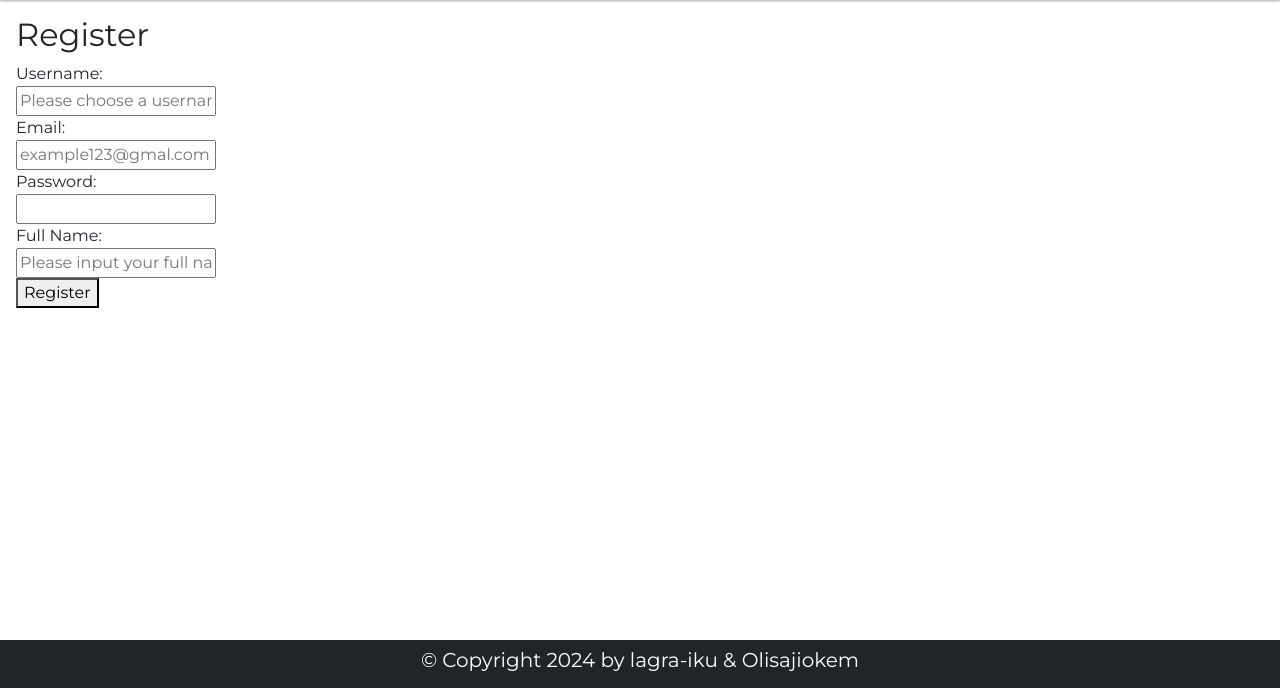
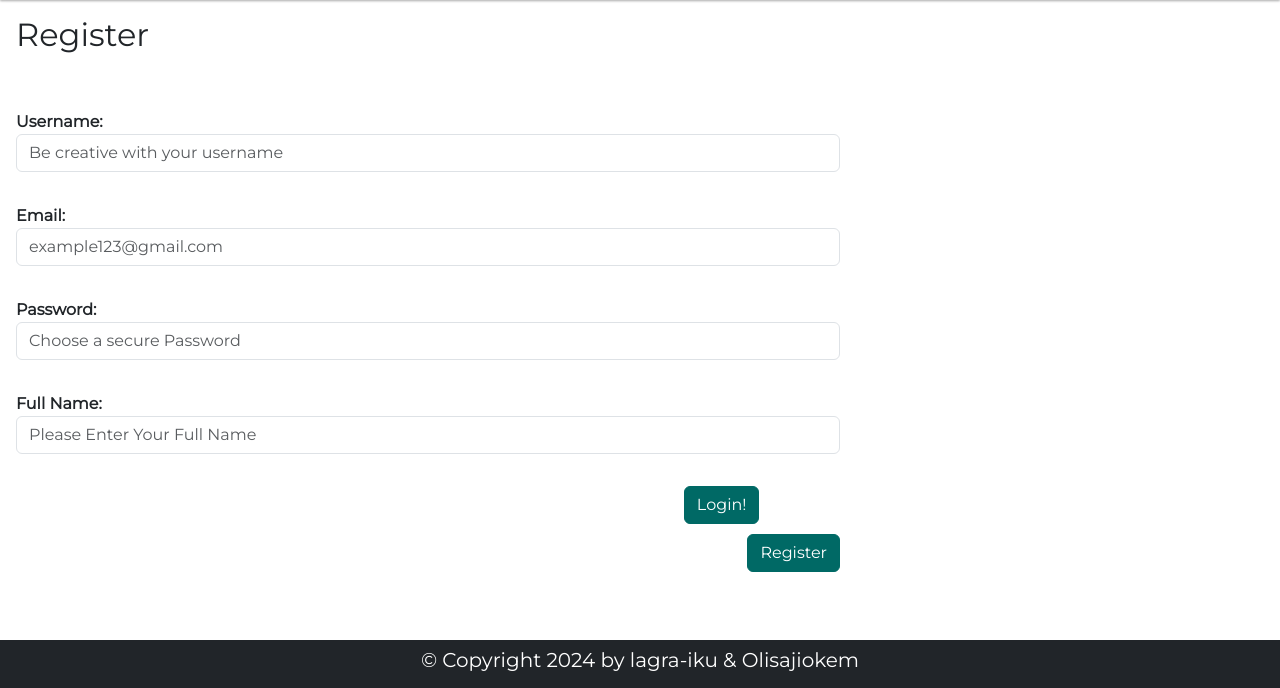
Before and after one commit to lagra-iku/aqua_manager, a Flask app: page /register in a window 1280 px wide. Shown: the part 172-860 px from the top of the page. Run offline with Flask 3, Linux system fonts and the light colour scheme.

Commit message:
editing Registeration and login pages

```diff
--- a/templates/header.html
+++ b/templates/header.html
@@ -12,7 +12,7 @@
                 <div class="row d-inline-block">
                     <nav class="nav justify-content-center">
                         <a class="nav-link text-white" href="{{ url_for('index') }}">Customer</a>
-                        <a class="nav-link text-white" href="{{ url_for('admin') }}">Admin</a>
+                        <a class="nav-link text-white" href="{{ url_for('login') }}">Admin</a>
                         <a class="nav-link text-white" href="{{ url_for('dashboard') }}">Dashboard</a>
                       </nav>
                 </div>
--- a/templates/user_profile/register.html
+++ b/templates/user_profile/register.html
@@ -2,15 +2,31 @@
 
 {% block content %}
     <h2>Register</h2>
-    <form action="{{ url_for('register') }}" method="POST">
-        <label for="username">Username:</label><br>
-        <input type="text" placeholder="Please choose a username you can remember" id="username" name="username" required><br>
-        <label for="email">Email:</label><br>
-        <input type="email" placeholder="example123@gmal.com" id="email" name="email" required><br>
-        <label for="password">Password:</label><br>
-        <input type="password" id="password" name="password" required><br>
-        <label for="full_name">Full Name:</label><br>
-        <input type="text" placeholder="Please input your full name" id="full_name" name="full_name" required><br>
-        <button type="submit">Register</button>
-    </form>
+    <div class="row mt-5">
+        <div class="col-sm-8">
+            <form action="{{ url_for('register') }}" method="POST">
+                <div class="form-group my-2">
+                    <label for="username" class="fw-bold">Username:</label>
+                    <input type="text" placeholder="Be creative with your username" id="username" name="username" class="form-control" required><br>
+                </div>
+                <div class="form-group my-2">
+                    <label for="email" class="fw-bold">Email:</label>
+                    <input type="text" placeholder="example123@gmail.com" id="email" name="email" class="form-control" required><br>
+                </div>
+                <div class="form-group my-2">
+                    <label for="password" class="fw-bold">Password:</label>
+                    <input type="password" placeholder="Choose a secure Password" id="password" class="form-control" name="password" required><br>
+                </div>
+                <div class="form-group my-2">
+                    <label for="full_name" class="fw-bold">Full Name:</label>
+                    <input type="text" placeholder="Please Enter Your Full Name" id="full_name" name="full_name" class="form-control"required><br>
+                </div>
+                <div class="float-md-end my-5">
+                    <button type="submit" class="btn btn-primary">Register</button>
+                </div>
+            </form>
+
+            <div class="row float-md-end">
+                <a href="{{ url_for('login') }}" class="btn btn-primary">Login!</a>
+            </div>
 {% endblock %}
```
Also changed, not shown: templates/user_profile/login.html (+19 -8 lines).
